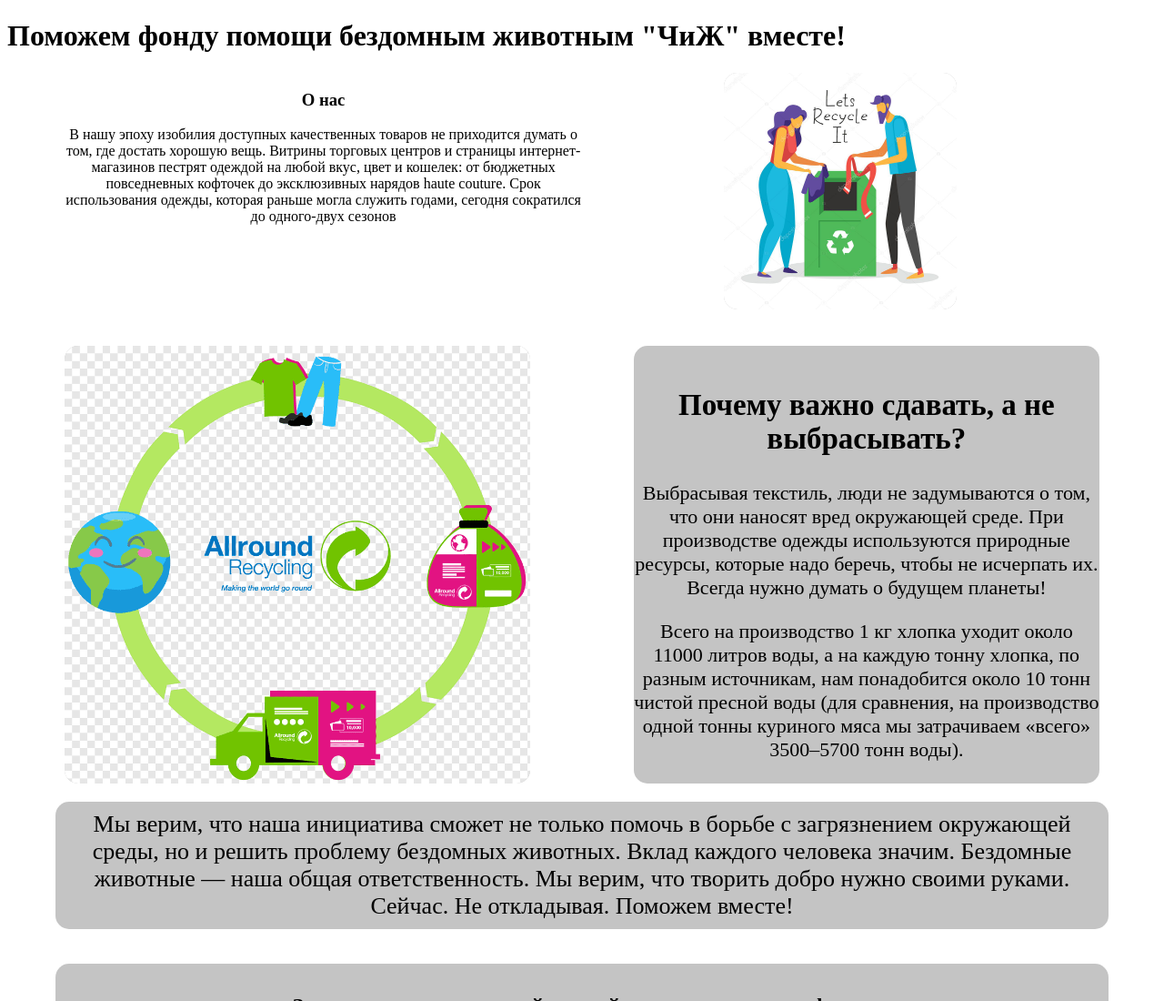
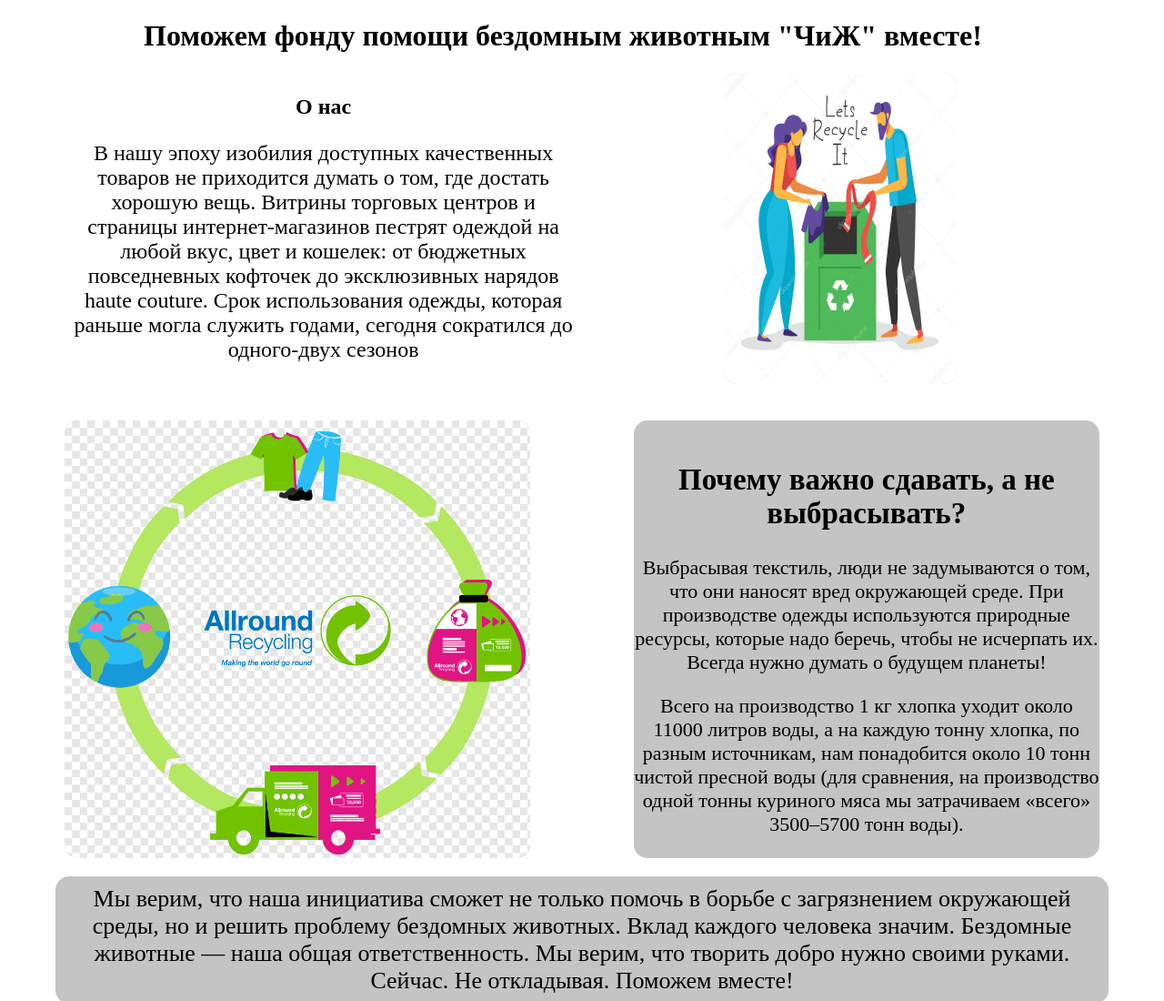
Before and after one commit to MarinaIvantsova/Recycling, a plain HTML site: page index.html in a window 1280 px wide. Shown: the top 1100 px of the page at 91% size. Drawn offline with Linux system fonts and the light colour scheme.

Commit message:
Last version

```diff
--- a/index.html
+++ b/index.html
@@ -23,8 +23,8 @@
         <main>
             <section class="aboutUs">
                 <div class="about_us">
-                    <h3>О нас</h3>
-                    <p>В нашу эпоху изобилия доступных качественных товаров не приходится думать о том, где достать хорошую вещь. Витрины торговых центров и страницы интернет-магазинов пестрят одеждой на любой вкус, цвет и кошелек: от бюджетных повседневных кофточек до эксклюзивных нарядов haute couture. Срок использования одежды, которая раньше могла служить годами, сегодня сократился до одного-двух сезонов</p>
+                    <h3 class="title">О нас</h3>
+                    <p class="text">В нашу эпоху изобилия доступных качественных товаров не приходится думать о том, где достать хорошую вещь. Витрины торговых центров и страницы интернет-магазинов пестрят одеждой на любой вкус, цвет и кошелек: от бюджетных повседневных кофточек до эксклюзивных нарядов haute couture. Срок использования одежды, которая раньше могла служить годами, сегодня сократился до одного-двух сезонов</p>
                 </div>
                 <div class="recycle">
                     <img class="recycle__picture"
--- a/style.css
+++ b/style.css
@@ -15,6 +15,13 @@
     background-color: #C4C4C4;
 }
 
+.title {
+    font-size: 24px;
+}
+.text {
+    font-size: 24px;
+}
+
 .banner {
     background-image: url('./assets/banner.png');
     background-size: cover;
@@ -24,6 +31,7 @@
 
 .header h1 {
     font-size: 2rem;
+    margin-left: 150px;
 }
 
 .box {
```
